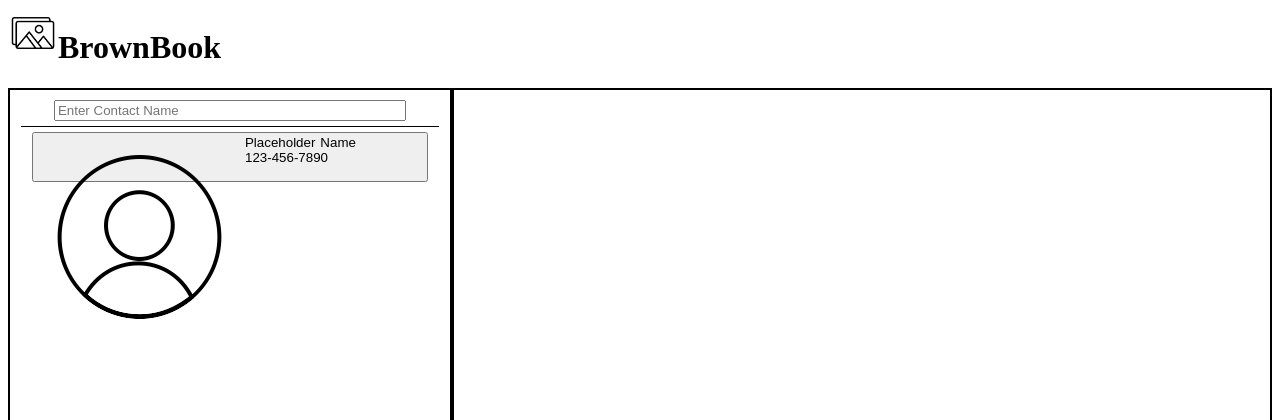
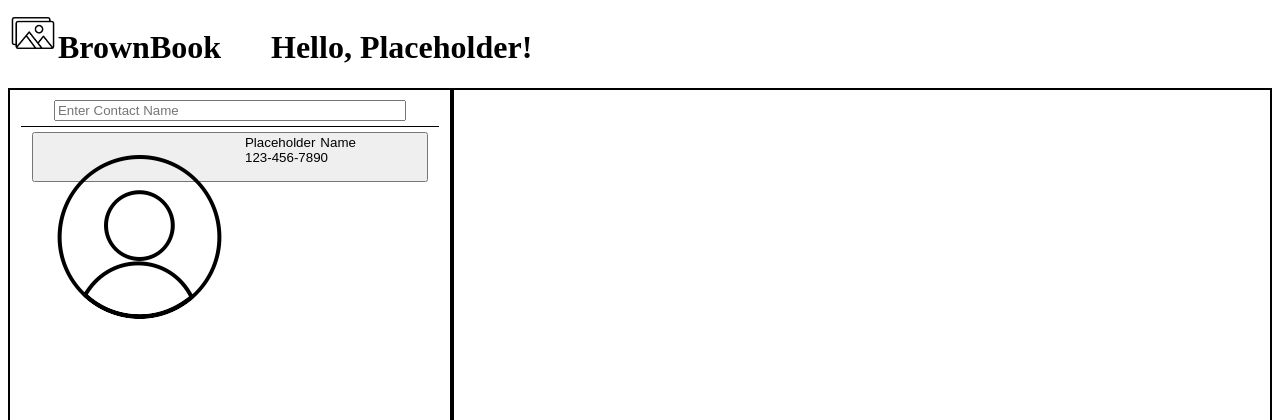
Before and after one commit to CameronKinnear/COP4331-LAMP-Contacts-Manager, a PHP site: page /contacts.html in a window 1280 px wide. Shown: the top 420 px of the page. Run offline with PHP 8.4, Linux system fonts and the light colour scheme.

Commit message:
Hello message when logged in

```diff
--- a/api/index.php
+++ b/api/index.php
@@ -43,8 +43,7 @@ if ($method === 'POST') {
 		if ($user && password_verify($password, $user['Password'])) {
 			respond(200, [
 				'id' => (int) $user['ID'], 'firstName' => $user['firstName'],
-				'lastName' => $user['lastName'], 'token' => (string) $user['ID'], 'error' => '',
-				$_SESSION["userId"] = $user['ID']
+				'lastName' => $user['lastName'], 'token' => (string) $user['ID'], 'error' => ''
 			]);
 		} else {
 			respond(401, ['id' => 0, 'firstName' => '', 'lastName' => '', 'error' => 'No Records Found']);
--- a/contacts.html
+++ b/contacts.html
@@ -10,6 +10,7 @@
             <div id="logo">
                 <img id="main-logo" src="images/brownbook_logo.png">
                 <h1>BrownBook</h1>
+                <h1 id="header-name">Hello, <span id="user-name">Placeholder</span>!</h1>
             </div>
         </div>
         <div id="main-content">
--- a/style/contacts.css
+++ b/style/contacts.css
@@ -101,3 +101,7 @@
 #selected-contact-last-name {
     display: block
 }
+
+#header-name {
+    margin-left: 50px;
+}
```
